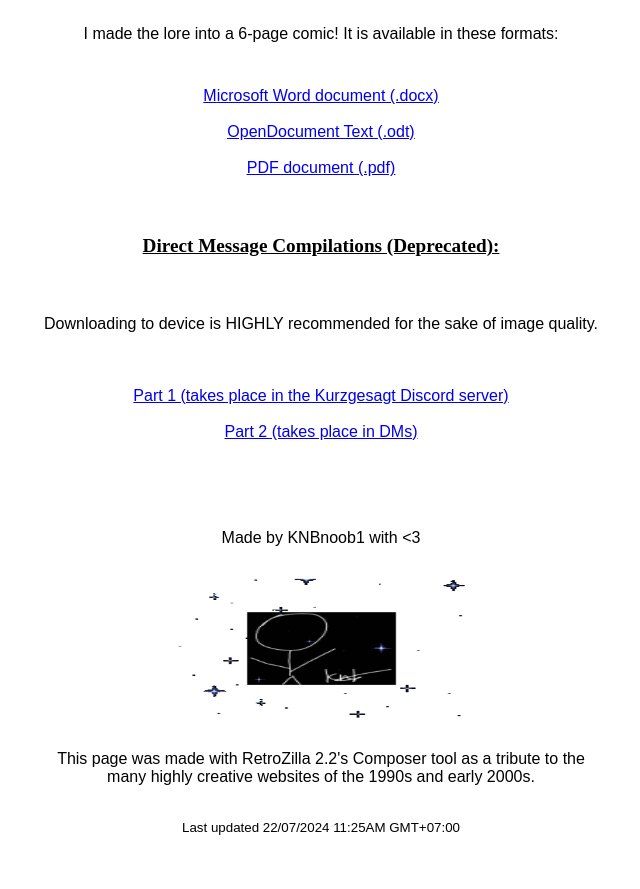
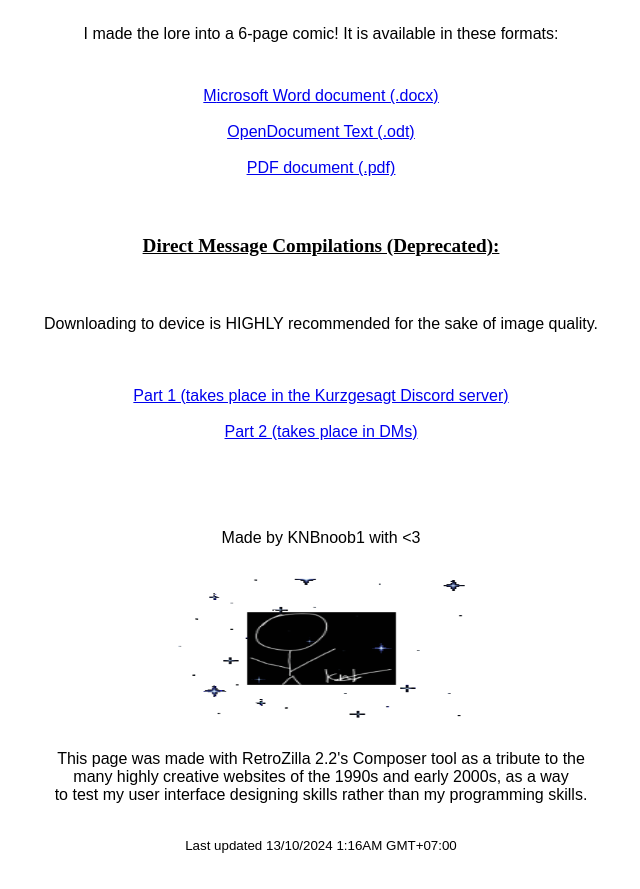
Before and after one commit to KNBnoob1/knbnoob1.github.io, a plain HTML site: page lore.html in a window 1280 px wide. Shown: the part 875-1764 px from the top of the page, without its empty margins (319-959 px from the left). Drawn offline with Linux system fonts and the light colour scheme.

Commit message:
Add files via upload
31/01/2025 update

```diff
--- a/lore.html
+++ b/lore.html
@@ -130,13 +130,15 @@ server)</a><br style="text-decoration: underline;">
 <big> </big>
 <p><big><font face="Liberation Sans"><small>This page was made with
 RetroZilla 2.2's Composer tool as a tribute to the <br>
-many highly creative websites of the 1990s and early 2000s.<br>
+many highly creative websites of the 1990s and early 2000s, as a way<br>
+to test my user interface designing skills rather than my programming
+skills.<br>
 <br>
 </small></font></big></p>
 <big> </big>
-<big><font face="Liberation Sans"><small><small>Last updated 22/07/2024
-11:25AM GMT+07:00</small></small></font></big><br>
-<br>
+<big><font face="Liberation Sans"><small><small>Last updated 13/10/2024
+1:16AM GMT+07:00</small></small></font></big><br>
+<big><font face="Liberation Sans"> </font></big><br>
 <br>
 <br>
 <br>
```
